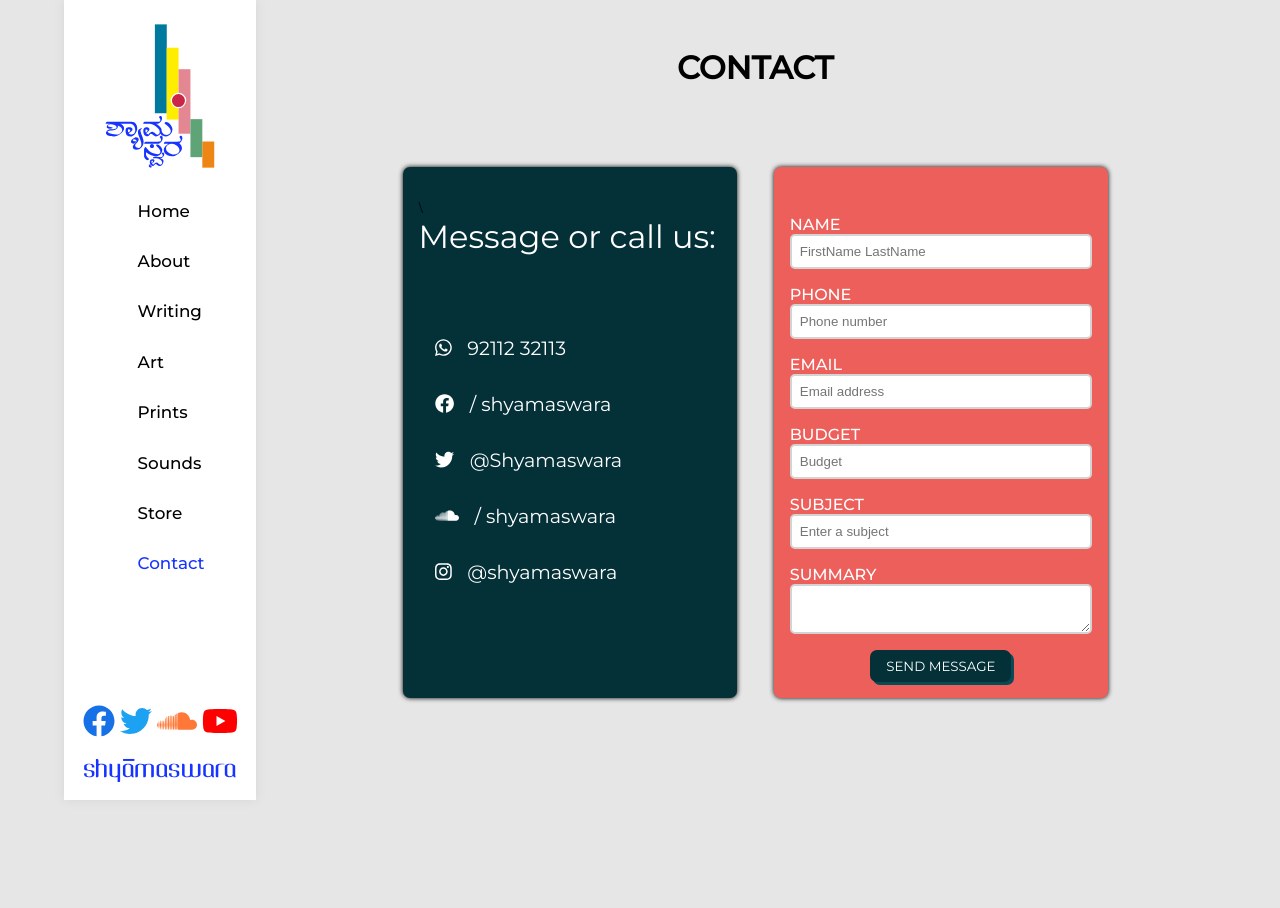
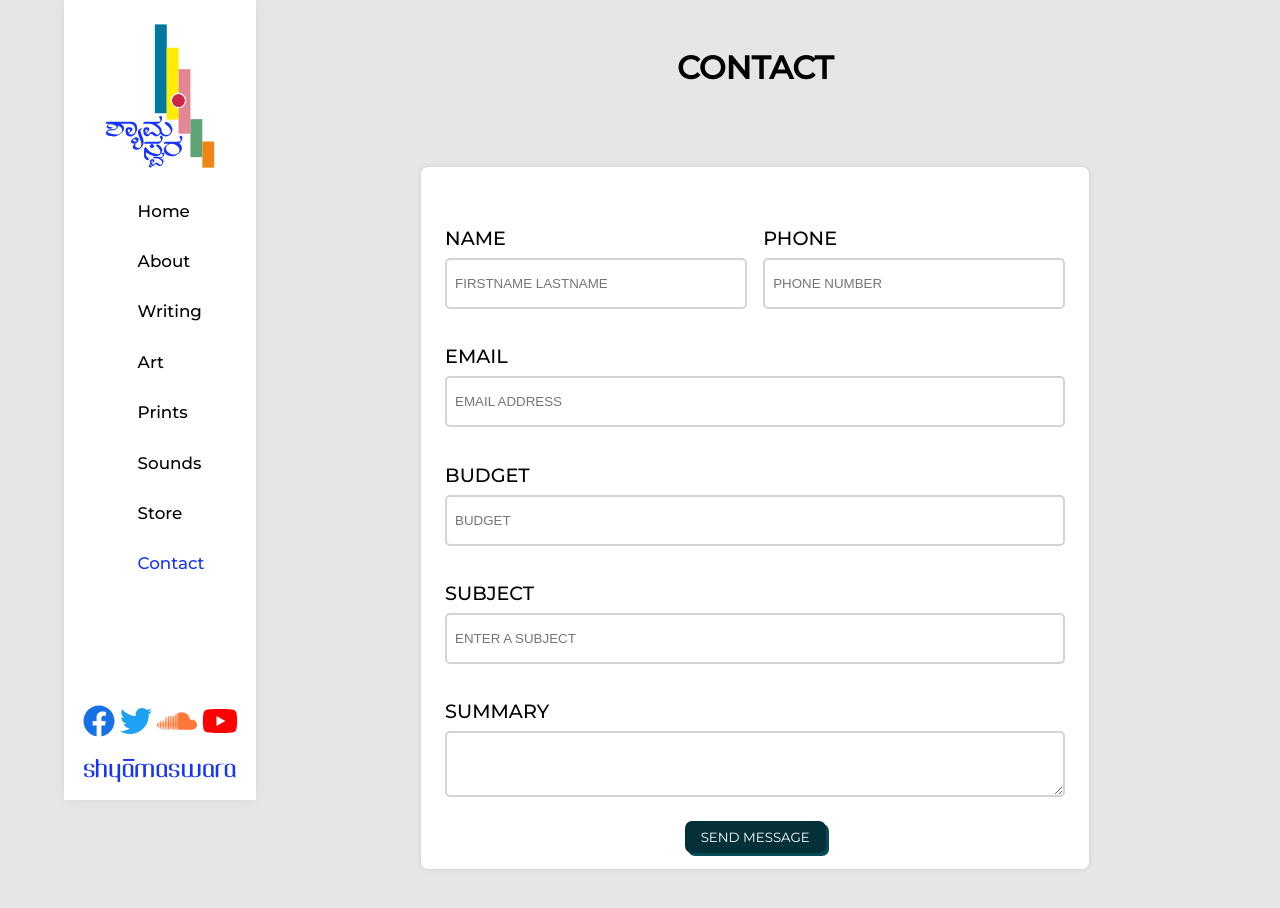
Before and after one commit to ignaciomartind/shyamaswara, a React (Create React App) app: page / in a window 1280 px wide. Both pictures are taken after a click on the button "Contact". Shown: the top 908 px of the page. Before the commit the page ends 800 px from the top, so only its background shows below. Built offline with nearby package versions, Linux system fonts and the light colour scheme.

Commit message:
Change in contact section, added loading component

```diff
--- a/src/App.css
+++ b/src/App.css
@@ -2,7 +2,7 @@
 
 body{
   width: 100vw;
-  height: 100%;
+  min-height: 100vh;
   overflow-y: scroll;
   overflow-x: hidden;
   background-color: rgb(231, 230, 230);
--- a/src/App.js
+++ b/src/App.js
@@ -9,6 +9,7 @@ import Prints from './components/Prints'
 import Sounds from './components/Sounds'
 import Store from './components/Store'
 import Contact from './components/Contact'
+import Loading from './components/Loading'
 
 import imgArt1 from './media/arts1.png'
 import imgArt2 from './media/arts2.png'
@@ -92,6 +93,7 @@ function App() {
 
   const [selectedLink, setSelectedLink ] = useState('Home')
   const [section, setSection] = useState(<Home />)
+  const [loading, setLoading] = useState(true)
 
   function handleClick(e){
     e.preventDefault()
@@ -128,17 +130,15 @@ function App() {
 
   }
 
-  function handleSection(){
-
-
-
-  }
+  setTimeout(() => {
+    setLoading(false)
+  }, 1500);
 
   return (
-    <div className="App">
-      <Menu menuLinks={menuLinks} selectedLink={selectedLink} handleClick={handleClick}/>
-      {section}
-    </div>
+      loading ? <Loading /> : <div className="App">
+        <Menu menuLinks={menuLinks} selectedLink={selectedLink} handleClick={handleClick}/>
+        {section}
+      </div>
   );
 }
 
--- a/src/components/Contact.js
+++ b/src/components/Contact.js
@@ -13,7 +13,7 @@ function Contact(props){
     return <div className="contact">
         <h2>Contact</h2>
         <div className="contact-content">
-            <div className="contact-mth1">\
+            {/* <div className="contact-mth1">\
                 <p>Message or call us:</p>
                 <ul>
                     <li><a><FontAwesomeIcon icon={faWhatsapp}/><span>92112 32113</span></a></li>
@@ -22,10 +22,11 @@ function Contact(props){
                     <li><a href={'https://soundcloud.com/shyamaswara'} target='_blank'><FontAwesomeIcon icon={faSoundcloud}/><span>/ shyamaswara</span></a></li>
                     <li><a href={'https://www.instagram.com/shyamaswara/'} target='_blank'><FontAwesomeIcon icon={faInstagram}/><span>@shyamaswara</span></a></li>
                 </ul>
-            </div>
+            </div> */}
             <div className="contact-mth2">
 
                 <form className="contact-form">
+                    <div className="contact-form-flex" style={{display:'flex', width: '100%'}}>
                         <label htmlFor="name">
                             Name
                             <input type="text" id="name" name="name" placeholder="FirstName LastName" required>
@@ -38,6 +39,7 @@ function Contact(props){
 
                             </input>
                         </label>
+                    </div>
                     <label htmlFor="email">
                         Email
                         <input type="email" id="email" name="email" placeholder="Email address" required>
@@ -58,7 +60,7 @@ function Contact(props){
                     </label>
                     <label htmlFor="summary">
                         Summary
-                        <textarea id="summary" name="summary" required>
+                        <textarea id="summary" name="summary" required style={{textTransform: 'none'}}>
 
                         </textarea>
                     </label>
--- /dev/null
+++ b/src/components/Loading.js
@@ -0,0 +1,13 @@
+import React from 'react'
+import logo from '../media/SSlogoenglishsvg.svg'
+
+import './styles/loading.css'
+
+function Loading(){
+    return <div className="loading">
+        <div className="loading-img-container">
+            <img src={logo} alt="Shyamaswara logo" />
+        </div>
+    </div>
+}
+export default Loading
--- a/src/components/styles/about.css
+++ b/src/components/styles/about.css
@@ -4,19 +4,14 @@
 }
 .about-content{
     margin-top: 4rem;
-    padding: 3rem 6rem;
-    background-image: url('../../media/flutemusic.jpg');
-    background-position: right center;
-    background-size: cover;
-    background-attachment: scroll;
-    border-radius: 10px;
-    box-shadow: 0px 0px 6px gray;
+    display: grid;
+    gap: 2rem;
+    grid-template-columns: repeat(2, 1fr);
 }
 .about-content *{
     color: white;
 }
 .about-text{
-    margin-top: 5rem;
     background-color: rgba(0,0,0,0.5);
     padding: 2rem;
     border-radius: 7px;
--- a/src/components/styles/art.css
+++ b/src/components/styles/art.css
@@ -44,3 +44,13 @@
     bottom: 0;
     opacity: 1;
 }
+
+@media (max-width: 1024px){
+    .art-content{
+        grid-template-columns: repeat(2, 1fr);
+    }
+    .art-item-info{
+        opacity: 1;
+        bottom: 0;
+    }
+}
--- a/src/components/styles/contact.css
+++ b/src/components/styles/contact.css
@@ -37,13 +37,17 @@
 .contact-mth1 ul li span{
     padding: 1rem;
 }
+
+/********************************************************/
+
 .contact-mth2{
-    width: 45%;
-    background-color: #ed5f5b;
+    width: 90%;
+    /* background-color: #ed5f5b; */
+    background-color: white;
     border-radius: 7px;
     padding: 2rem 1rem 1rem 1rem;
-    box-shadow: 0px 0px 5px black;
-    min-height: 50vh;
+    box-shadow: 0px 0px 5px rgb(206, 204, 204);
+    /* min-height: 50vh; */
 }
 
 .contact-form{
@@ -54,19 +58,24 @@
     align-items: flex-start;
 }
 .contact-form label{
+    color: black!important;
     display: flex;
     flex-direction: column;
     width: 100%;
     color: white;
     font-weight: 500;
+    font-size: 1.2rem;
     text-transform: uppercase;
-    margin-top: 1rem;
+    margin-top: 1.2rem;
+    padding: .5rem;
 }
 .contact-form input, .contact-form textarea{
-    padding: .5rem .5rem;
+    padding: 1rem .5rem;
     border: 2px solid rgb(212, 211, 211);
     border-radius: 5px;
     color: #043038;
+    text-transform: uppercase;
+    margin-top: .5rem;
 }
 .contact-form input:focus, .contact-form textarea:focus{
     border: 2px solid #043038;
@@ -90,6 +99,7 @@
 }
 @media (max-width: 1024px){
     .contact-content{
+        padding: 2rem 0;
         display: flex;
         flex-direction: column;
     }
@@ -97,6 +107,6 @@
         width: 100%;
     }
     .contact-mth2{
-        margin-top: 5rem;
+        margin-top: 0rem;
     }
 }
--- /dev/null
+++ b/src/components/styles/loading.css
@@ -0,0 +1,27 @@
+.loading{
+    width: 100%;
+    height: 100vh;
+    display: flex;
+    justify-content: center;
+    align-items: center;
+    margin: auto;
+}
+.loading-img-container{
+    /* border-bottom: 5px solid blue; */
+}
+.loading-img-container img{
+    width: 100%;
+    animation-name: loadingImg;
+    animation-duration: 1000ms;
+    animation-fill-mode: forwards;
+    animation-iteration-count: infinite;
+    animation-direction: alternate;
+}
+@keyframes loadingImg{
+    0%{
+        filter:brightness(1);
+    }
+    100%{
+        filter:brightness(2);
+    }
+}
--- a/src/index.css
+++ b/src/index.css
@@ -7,7 +7,7 @@
 }
 html{
   font-size: 16px;
-  height: 100%;
+  /* height: 100%; */
   max-width: 100vw;
   overflow-x: hidden;
 }
```
Also changed, not shown: src/components/About.js (+4 -4 lines), 2 other files (tests, documents, lock files or other folders). Lines whose indentation alone changed are shown as unchanged.
